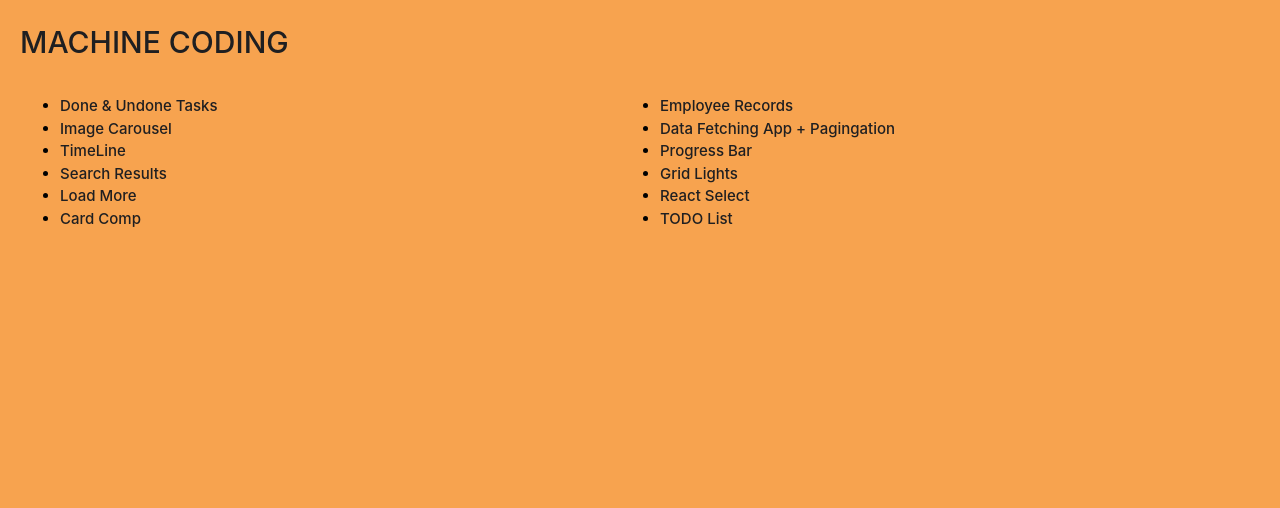
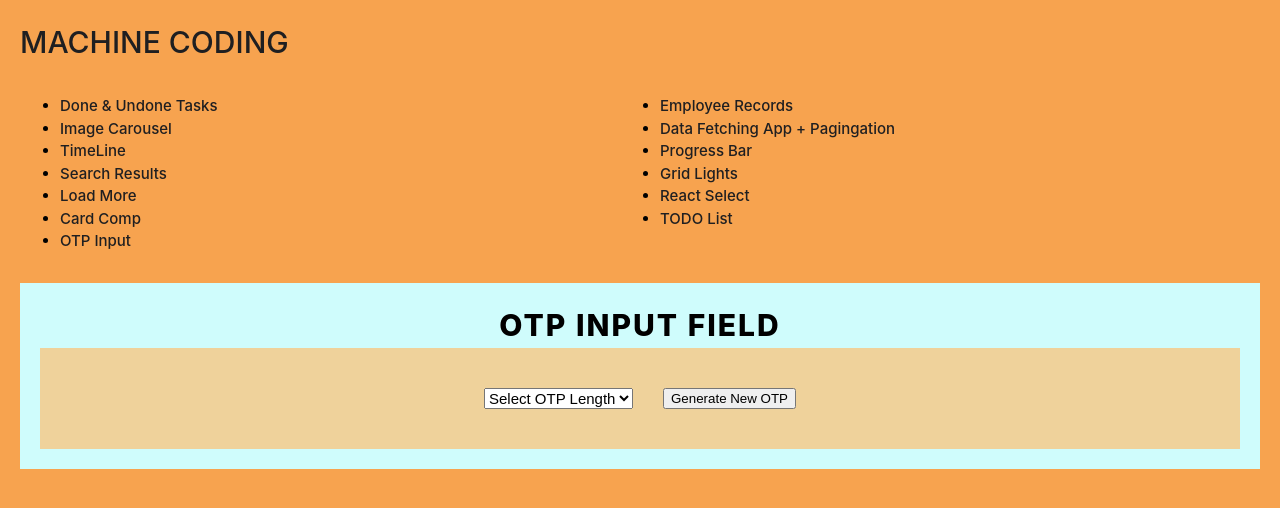
Before and after one commit to harshit118garg/machine-code, a React (Vite) app: page /otp in a window 1280 px wide. Shown: the top 508 px of the page. Built offline with nearby package versions, Linux system fonts and the light colour scheme.

Commit message:
OTP input

```diff
--- a/src/App.tsx
+++ b/src/App.tsx
@@ -17,6 +17,7 @@
 const ReactSelect = lazy(() => import("./apps/react-select"));
 const CardComp = lazy(() => import("./apps/card"));
 const Todolist = lazy(() => import("./apps/todolist"));
+const OTP = lazy(() => import("./apps/OTP"));
 
 function App() {
   return (
@@ -38,6 +39,7 @@
             <Route path={"select"} element={<ReactSelect />} />
             <Route path={"card"} element={<CardComp />} />
             <Route path={"todolist"} element={<Todolist />} />
+            <Route path={"otp"} element={<OTP />} />
           </Routes>
         </Suspense>
       </ErrorBoundary>
--- /dev/null
+++ b/src/apps/OTP/components/OTPBox.tsx
@@ -0,0 +1,72 @@
+import React, { MutableRefObject, useEffect, useRef, useState } from "react";
+import { OTPBoxTypes } from "../definations/types";
+
+export default function OTPBox({ length, handleOTPSubmit }: OTPBoxTypes) {
+  const [fields, setFields] = useState(new Array(length).fill(""));
+  const inputRefs: MutableRefObject<(HTMLInputElement | null)[]> = useRef([]);
+
+  const handleChange = (
+    index: number,
+    event: React.ChangeEvent<HTMLInputElement>
+  ) => {
+    const value = event.target.value;
+    if (isNaN(value)) console.log("error NaN");
+    const newOTP = [...fields];
+    newOTP[index] = value.substring(value.length - 1);
+    setFields(newOTP);
+
+    const combinedOtp = newOTP.join("");
+    if (combinedOtp.length === length) handleOTPSubmit(Number(combinedOtp));
+
+    if (value && index < length - 1 && inputRefs.current[index + 1]) {
+      inputRefs.current[index + 1]!.focus();
+    }
+  };
+
+  const handleClick = (index: number) => {
+    inputRefs.current[index]!.setSelectionRange(1, 1);
+
+    if (index > 0 && !fields[index - 1]) {
+      inputRefs.current[fields.indexOf("")]!.focus();
+    }
+  };
+
+  const handleKeyDown = (index: number, e: React.KeyboardEvent) => {
+    if (
+      e.key === "Backspace" &&
+      !fields[index] &&
+      index > 0 &&
+      inputRefs.current[index - 1]
+    ) {
+      // Move focus to the previous input field on backspace
+      inputRefs.current[index - 1]!.focus();
+    }
+  };
+
+  useEffect(() => {
+    if (inputRefs.current[0]) {
+      inputRefs.current[0]!.focus();
+    }
+  }, []);
+
+  return (
+    <div className="otp-fields-box">
+      {fields.map((value, index) => {
+        return (
+          <div className="field" key={index}>
+            <input
+              value={value}
+              type="text"
+              ref={(input) => (inputRefs.current[index] = input)}
+              onChange={(e: React.ChangeEvent<HTMLInputElement>) =>
+                handleChange(index, e)
+              }
+              onClick={() => handleClick(index)}
+              onKeyDown={(e) => handleKeyDown(index, e)}
+            />
+          </div>
+        );
+      })}
+    </div>
+  );
+}
--- /dev/null
+++ b/src/apps/OTP/definations/types.ts
@@ -0,0 +1,14 @@
+export interface OTPTypes {
+  result: Result;
+}
+
+export interface Result {
+  messgae: string;
+  error: boolean;
+  success: boolean;
+}
+
+export interface OTPBoxTypes {
+  length: number;
+  handleOTPSubmit: (otpFilled: number) => void;
+}
--- /dev/null
+++ b/src/apps/OTP/index.tsx
@@ -0,0 +1,77 @@
+import { useState } from "react";
+import "./styles/index.scss";
+import OTPBox from "./components/OTPBox";
+
+export default function OTP() {
+  const [length, setlength] = useState(0);
+  const [showOTPBox, setshowOTPBox] = useState(true);
+  const [result, setResult] = useState({
+    messgae: "match",
+    error: false,
+    success: false,
+  });
+  const [genOTP, setGenOTP] = useState("");
+
+  const genNewOTP = (length: number) => {
+    let randomNumber = "";
+    for (let i = 0; i < length; i++) {
+      randomNumber += Math.floor(Math.random() * 10);
+    }
+    setGenOTP(randomNumber);
+  };
+
+  const handleOTPSubmit = (otpFilled: number) => {
+    setshowOTPBox(false);
+    if (otpFilled === Number(genOTP)) {
+      let newResult = { ...result };
+      newResult.success = true;
+      setResult(newResult);
+    } else {
+      let newResult = { ...result };
+      newResult.error = true;
+      setResult(newResult);
+    }
+  };
+
+  return (
+    <div className="otp-app-container">
+      <div className="top-bar">
+        <h2>OTP Input Field</h2>
+      </div>
+      <div className="otp-container">
+        <div className="otp-length-box">
+          <select
+            onChange={(e: React.ChangeEvent<HTMLSelectElement>) =>
+              setlength(Number(e.target.value))
+            }
+          >
+            <option value={0}>Select OTP Length</option>
+            <option value={4}>4</option>
+            <option value={6}>6</option>
+          </select>
+          <button onClick={() => genNewOTP(length)}>Generate New OTP</button>
+        </div>
+        {genOTP && <h3>Current Value of OTP {genOTP}</h3>}
+        {showOTPBox
+          ? length !== 0 &&
+            genOTP.length !== 0 && (
+              <OTPBox length={length} handleOTPSubmit={handleOTPSubmit} />
+            )
+          : result.messgae && (
+              <div className="otp-result">
+                {result.error && (
+                  <div className="error">
+                    <h3>OTP Doesn't match</h3>
+                  </div>
+                )}
+                {result.success && (
+                  <div className="success">
+                    <h3>OTP match successfully</h3>
+                  </div>
+                )}
+              </div>
+            )}
+      </div>
+    </div>
+  );
+}
--- /dev/null
+++ b/src/apps/OTP/styles/index.scss
@@ -0,0 +1,64 @@
+.otp-app-container {
+  padding: 2rem;
+  background-color: #cffcfc;
+
+  .top-bar {
+    text-align: center;
+    h2 {
+      margin: unset;
+      text-transform: uppercase;
+      font-weight: 800;
+      letter-spacing: 2px;
+      font-size: 3rem;
+    }
+  }
+
+  .otp-container {
+    background: #efd29b;
+    padding: 4rem;
+    display: flex;
+    justify-content: center;
+    align-items: center;
+    flex-direction: column;
+    gap: 2rem;
+    font-size: 2rem;
+
+    h3 {
+      all: unset;
+    }
+
+    .otp-length-box {
+      display: flex;
+      gap: 3rem;
+      select {
+        font-size: 1.5rem;
+      }
+    }
+
+    .otp-fields-box {
+      height: 100%;
+      display: flex;
+      justify-content: center;
+      align-items: center;
+      gap: 2rem;
+
+      .field {
+        height: 50px;
+        width: 50px;
+        input {
+          font-size: 4rem;
+          width: 100%;
+          text-align: center;
+          padding: 0.5rem;
+          height: 100%;
+
+          &::-webkit-outer-spin-button,
+          &::-webkit-inner-spin-button {
+            -webkit-appearance: none;
+            margin: 0;
+          }
+        }
+      }
+    }
+  }
+}
--- a/src/apps/timeline/components/linear-bar/styles/index.scss
+++ b/src/apps/timeline/components/linear-bar/styles/index.scss
@@ -13,7 +13,6 @@
     z-index: 1;
 
     .line {
-      flex: 1;
       flex: 1;
       height: 2px;
       width: 100%;
--- a/src/components/header/index.tsx
+++ b/src/components/header/index.tsx
@@ -65,6 +65,11 @@
             <span>TODO List</span>
           </Link>
         </li>
+        <li>
+          <Link to={"/otp"}>
+            <span>OTP Input</span>
+          </Link>
+        </li>
       </ul>
     </header>
   );
```
